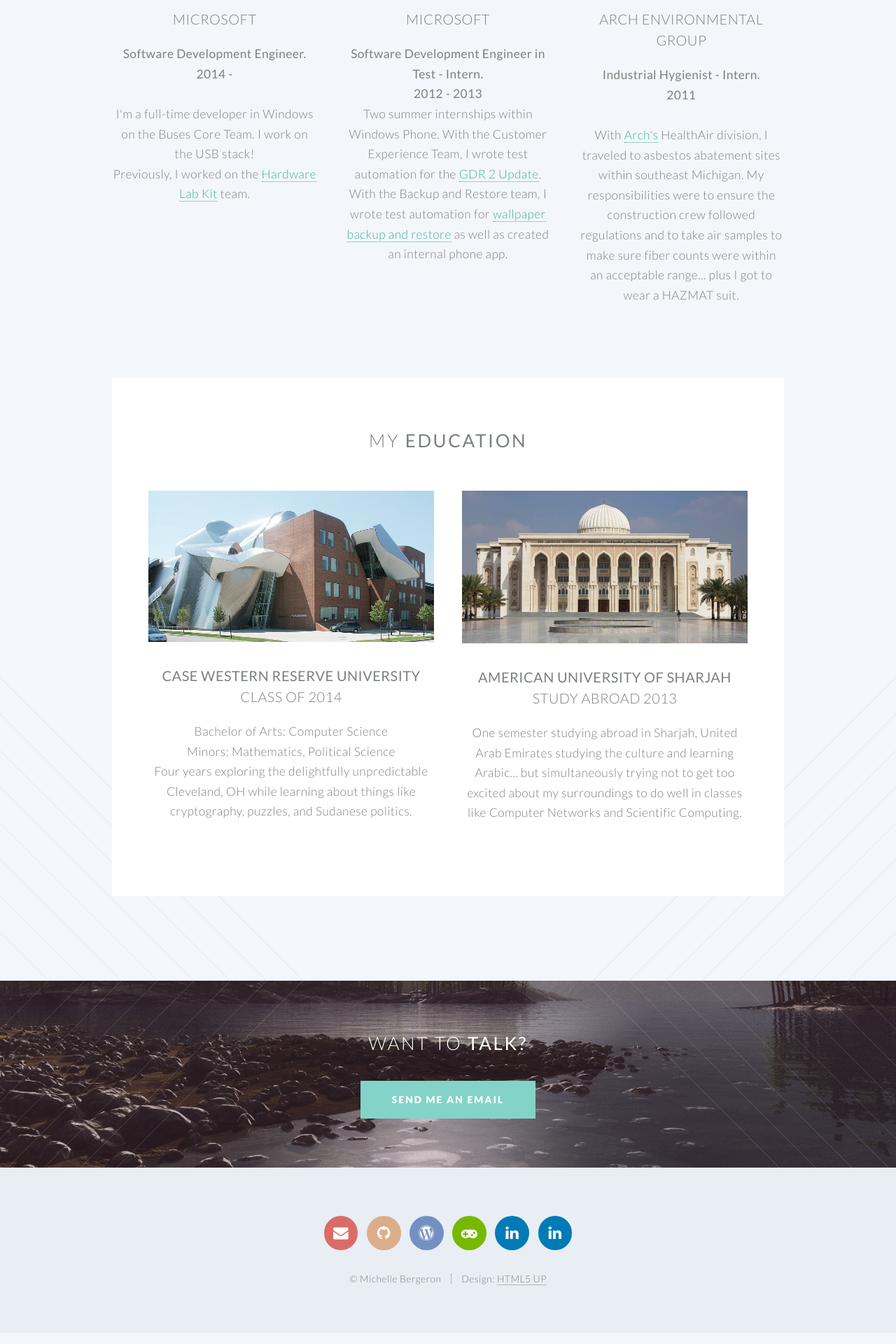
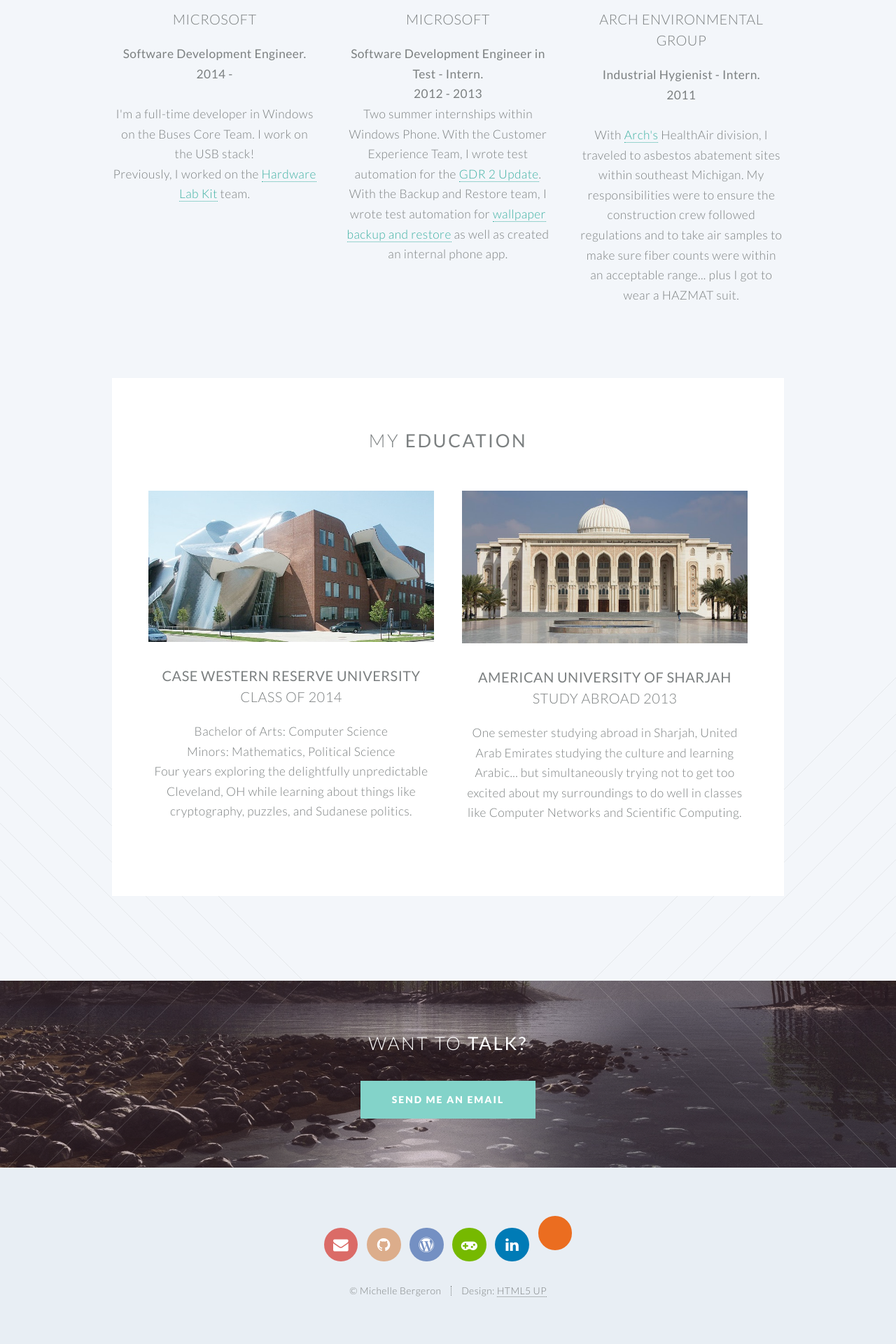
Before and after one commit to mrb113/mrb113.github.io, a Jekyll site: the page index.html, which Jekyll copies as it is, in a window 1280 px wide. Shown: the part 2835-4755 px from the top of the page at 70% size. Built offline with Jekyll 4.4.1, drawn with Linux system fonts in a browser that asks for light colours; nearby versions of some CDN libraries; library files that are not in the unit come from our copies.

Commit message:
I hate this

```diff
--- a/css/style.css
+++ b/css/style.css
@@ -358,12 +358,12 @@
 					background: #e1b89b;
 				}
 
-			.icon.circle.fa-etsy {
+			.icon.circle.fa-clone {
 			background: #eb6d20;
 			color: white;
 			}
 
-				.icon.circle.fa-etsy:hover {
+				.icon.circle.fa-clone:hover {
 					background: #eb6d20;
 				}
 
--- a/index.html
+++ b/index.html
@@ -241,7 +241,7 @@
 					<li><a href="http://michelleworldtour.wordpress.com/" class="icon circle fa-wordpress"><span class="label">Blog</span></a></li>
 					<li><a href="http://moonlight-stream.com" class="icon circle fa-gamepad"><span class="label">Moonlight</span></a></li>
 					<li><a href="https://www.linkedin.com/pub/michelle-bergeron/bb/89b/99b"class="icon circle fa-linkedin"><span class="label">LinkedIn</span></a></li>
-					<li><a href="https://www.etsy.com/shop/MallocDesigns"class="icon circle fa-linkedin"><span class="label">Etsy</span></a></li>
+					<li><a href="https://www.etsy.com/shop/MallocDesigns"class="icon circle fa-clone"><span class="label">Etsy</span></a></li>
 				</ul>
 
 				<ul class="copyright">
```
